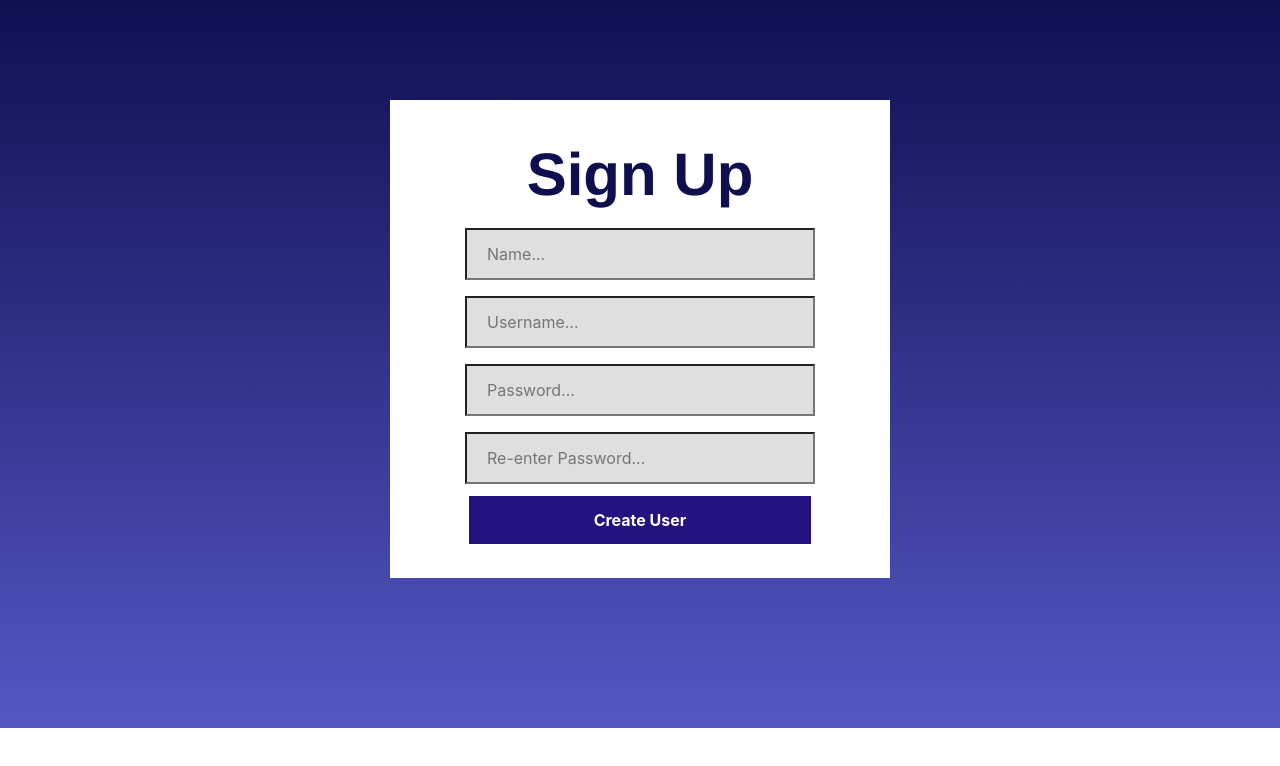
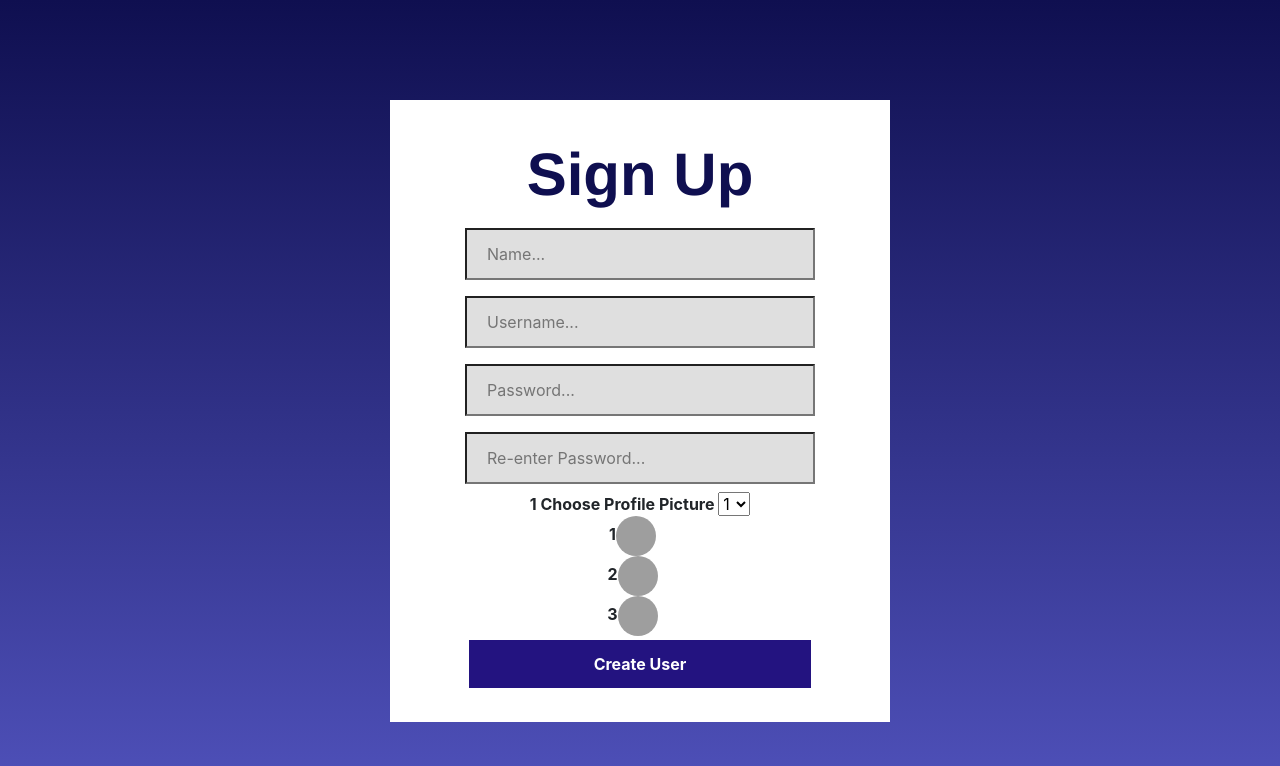
Before and after one commit to tylerhjyoun/new, a React (Create React App) app in the folder mern-egg/: page /user in a window 1280 px wide. Shown: the top 766 px of the page. Built offline with nearby package versions, Linux system fonts and the light colour scheme; grey boxes are pictures that could not be loaded.

Commit message:
added new options to select profile picture at create user

```diff
--- a/mern-egg/src/components/addfollowing.component.js
+++ b/mern-egg/src/components/addfollowing.component.js
@@ -4,17 +4,21 @@ import axios from 'axios'
 import Select from 'react-select'
 import auth from './auth'
 import '../Users.css';
+import egg_pic from "../profilepictures/egg_pic.png"
+import man_pic from "../profilepictures/man_pic.png"
+import beard_pic from "../profilepictures/beard_pic.png"
 
 const User = props => (
     <tr>
         <td>
-        <img className = "ListIcon" src = "https://image.flaticon.com/icons/png/512/147/147144.png"
-        alt = "ListIcon" width="40" height="40"
-        ></img>
-        {props.user.name}</td>
-        <td><Link to={'/home/users/'+props.user._id}>{props.user.username}</Link></td>
+            <img className="ListIcon" src={(props.user.profilepicture === 1 ? egg_pic : props.user.profilepicture === 2 ? man_pic : props.user.profilepicture === 3 ? beard_pic : null)}
+                alt="Icon" width="40" height="40"
+            >
+            </img>
+            {props.user.name}</td>
+        <td><Link to={'/home/users/' + props.user._id}>{props.user.username}</Link></td>
         <td>
-            <button className = "Follow" href="#" onClick={() => {
+            <button className="Follow" href="#" onClick={() => {
                 props.addFollowing(props.user._id)
             }
             }>Follow</button>
@@ -32,6 +36,7 @@ export default class AddFollowing extends Component {
             id: '',
             following: [],
             users: [],
+            profilepicture: 0
         }
     }
 
@@ -107,7 +112,7 @@ export default class AddFollowing extends Component {
         return (
             <div>
                 <h2>Search Users </h2>
-                <input class="form-control" id="myInput" type="text" placeholder="Search.."/>
+                <input class="form-control" id="myInput" type="text" placeholder="Search.." />
                 <table className="table">
                     <thead className="thead-custom">
                         <tr>
--- a/mern-egg/src/components/create_user.component.js
+++ b/mern-egg/src/components/create_user.component.js
@@ -2,6 +2,9 @@ import React, { Component } from 'react';
 import { Link } from 'react-router-dom';
 import axios from 'axios'
 import '../CreateUser.css';
+import egg_pic from "../profilepictures/egg_pic.png"
+import man_pic from "../profilepictures/man_pic.png"
+import beard_pic from "../profilepictures/beard_pic.png"
 
 export default class CreateUser extends Component {
     constructor(props) {
@@ -11,27 +14,35 @@ export default class CreateUser extends Component {
         this.onChangeName = this.onChangeName.bind(this);
         this.onChangeUsername = this.onChangeUsername.bind(this);
         this.onChangePassword = this.onChangePassword.bind(this);
+        this.onChangeProfilePicture = this.onChangeProfilePicture.bind(this)
+
 
         this.state = {
             name: '',
             username: '',
-            password: ''
+            password: '',
+            profilepicture: 1
         }
     }
 
-    onChangeUsername(e){
+    onChangeUsername(e) {
         this.setState({
             username: e.target.value
         })
     }
-    onChangeName(e){
+    onChangeName(e) {
         this.setState({
             name: e.target.value
         })
     }
-    onChangePassword(e){
+    onChangePassword(e) {
         this.setState({
             password: e.target.value
+        })
+    }
+    onChangeProfilePicture(e) {
+        this.setState({
+            profilepicture: e.target.value
         })
     }
 
@@ -41,7 +52,8 @@ export default class CreateUser extends Component {
         const user = {
             name: this.state.name,
             username: this.state.username,
-            password: this.state.password
+            password: this.state.password,
+            profilepicture: this.state.profilepicture
         }
 
         console.log(user)
@@ -55,16 +67,17 @@ export default class CreateUser extends Component {
         this.setState({
             name: '',
             username: '',
-            password: ''
+            password: '',
+            profilepicture: 0
         })
         window.location = '/';
 
     }
-    render(){
+    render() {
         return (
-            <div className = "bg">
-                <div className = "createUser">
-                    <div class = "signUp">
+            <div className="bg">
+                <div className="createUser">
+                    <div class="signUp">
                         Sign Up
                     </div>
                     <form onSubmit={this.onSubmit}>
@@ -90,10 +103,36 @@ export default class CreateUser extends Component {
                             placeholder="Re-enter Password..."
                             required
                         />
-                    <input type="submit" value="Create User"/>
+                        <div>
+                        <b> {this.state.profilepicture} </b>
+                            <b> Choose Profile Picture </b>
+                            <select required onChange={this.onChangeProfilePicture}
+                            >
+                                <option value= "1"> 1 </option>
+                                <option value= "2"> 2 </option>
+                                <option value= "3"> 3 </option>
+
+                            </select>
+                            <div> <b>1</b>
+                                <img className="ListIcon" src={egg_pic}
+                                    alt="ListIcon" width="40" height="40">
+                                </img>
+                            </div>
+                            <div> <b>2</b>
+                                <img className="ListIcon" src={man_pic}
+                                    alt="ListIcon" width="40" height="40">
+                                </img>
+                            </div>
+                            <div> <b>3</b>
+                                <img className="ListIcon" src={beard_pic}
+                                    alt="ListIcon" width="40" height="40">
+                                </img>
+                            </div>
+                        </div>
+                        <input type="submit" value="Create User" />
                     </form>
                 </div>
-            </div>
+            </div >
 
         )
     }
--- a/mern-egg/src/components/home.component.js
+++ b/mern-egg/src/components/home.component.js
@@ -4,6 +4,10 @@ import axios from 'axios'
 import Timer from "./timer.component";
 import '../Home.css';
 import auth from "./auth"
+import egg_pic from "../profilepictures/egg_pic.png"
+import man_pic from "../profilepictures/man_pic.png"
+import beard_pic from "../profilepictures/beard_pic.png"
+
 
 const Event = props => (
     <tr>
@@ -20,7 +24,8 @@ export default class MyEvents extends Component {
         this.state = {
             events: [],
             id: '',
-            user: []
+            user: [],
+            profilepicture: 0
         }
     }
     componentDidMount() {
@@ -31,7 +36,8 @@ export default class MyEvents extends Component {
                 axios.get(`http://localhost:5000/users/` + this.state.id)
                     .then(response => {
                         this.setState({
-                            user: response.data
+                            user: response.data,
+                            profilepicture: response.data.profilepicture
                         })
                     })
                     .catch((error) => {
@@ -70,9 +76,9 @@ export default class MyEvents extends Component {
             <div className="background">
                 <h2> Welcome back, {this.state.user.username}!</h2>
                 <div class="profile">
-                    <img className="avatar" src="https://image.flaticon.com/icons/png/512/147/147144.png"
-                        alt="Profile Picture" width="150" height="150"
-                    ></img>
+                    <img className = "avatar" src = {(this.state.profilepicture === 1 ? egg_pic : this.state.profilepicture === 2 ? man_pic : this.state.profilepicture === 3 ? beard_pic : null)}
+                                alt = "Icon" width="150" height="150"
+                            ></img>
                     <div>
                         <h3> My Profile: </h3>
                         <p>
--- a/mern-egg/src/components/navbar.component.js
+++ b/mern-egg/src/components/navbar.component.js
@@ -5,8 +5,42 @@ import auth from "./auth"
 import axios from 'axios'
 import Timer from "./timer.component";
 import { withRouter } from 'react-router-dom'
+import egg_pic from "../profilepictures/egg_pic.png"
+import man_pic from "../profilepictures/man_pic.png"
+import beard_pic from "../profilepictures/beard_pic.png"
 
 class Navbar extends Component {
+    constructor(props) {
+        super(props)
+        this.state = {
+            profilepicture: 0,
+            id: ''
+        }
+    }
+
+    componentDidMount() {
+        const token = { token: localStorage.getItem('data') } // determine user that is logged in and set state to its id
+        axios.post(`http://localhost:5000/login/token`, token)
+            .then((res) => {
+                this.setState({ id: res.data.id.id })
+                console.log(this.state.id)
+                axios.get(`http://localhost:5000/users/` + this.state.id)
+                    .then(res => {
+                        this.setState({
+                            profilepicture: res.data.profilepicture
+                        })
+                        console.log(res.data)
+                    })
+                    .catch((error) => {
+                        console.log(error);
+                    })
+            })
+            .catch((error) => {
+                console.log(error);
+            })
+    }
+
+
     render() {
         return (
             <nav className="navbar navbar-custom navbar-expand-lg fixed-top">
@@ -33,6 +67,7 @@ class Navbar extends Component {
                                 <Link to="/home/user/friends/showfollowing" className="nav-link"> Friends </Link>
                             </li>
                         </ul>
+
                         <ul class="nav navbar-nav navbar-right">
                             <button className = "logout" onClick={() => {
                                 auth.logout(() => {
@@ -40,7 +75,7 @@ class Navbar extends Component {
                                 this.props.history.push("/")
                                 })
                             }}> Logout </button>
-                            <img className = "icon" src = "https://image.flaticon.com/icons/png/512/147/147144.png"
+                            <img className = "icon" src = {(this.state.profilepicture === 1 ? egg_pic : this.state.profilepicture === 2 ? man_pic : this.state.profilepicture === 3 ? beard_pic : null)}
                                 alt = "Icon" width="50" height="50"
                             ></img>
                         </ul>
--- a/mern-egg/src/components/showfollowing.component.js
+++ b/mern-egg/src/components/showfollowing.component.js
@@ -7,17 +7,12 @@ import '../Followers.css';
 
 const User = props => (
     <tr>
-
-        <td>{props.user.name}</td>
-        <td><Link to={'/home/users/'+props.user._id}>{props.user.username}</Link></td>
-
         <td>
         <img className = "ListIcon" src = "https://image.flaticon.com/icons/png/512/147/147144.png"
         alt = "ListIcon" width="40" height="40"
         ></img>
         {props.user.name}</td>
         <td><Link to={'/home/users/'+props.user._id}>{props.user.username}</Link></td>
-
         <td>
             <button className = "Unfollow"
             href="#" onClick={() => { props.unFollow(props.user._id) }}>Unfollow</button>
```
Also changed, not shown: 2 other files (tests, documents, lock files or other folders). Lines whose indentation alone changed are shown as unchanged.
